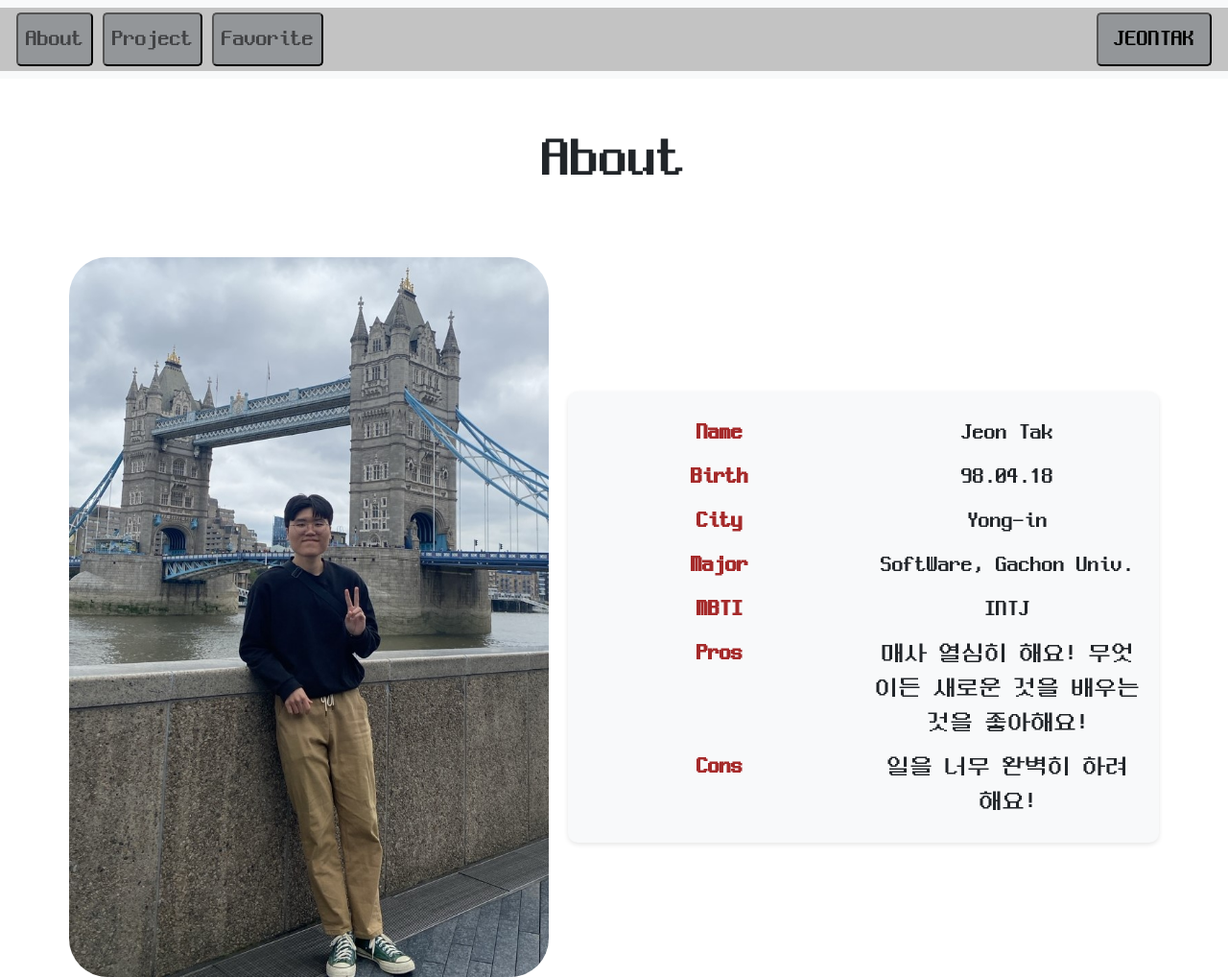
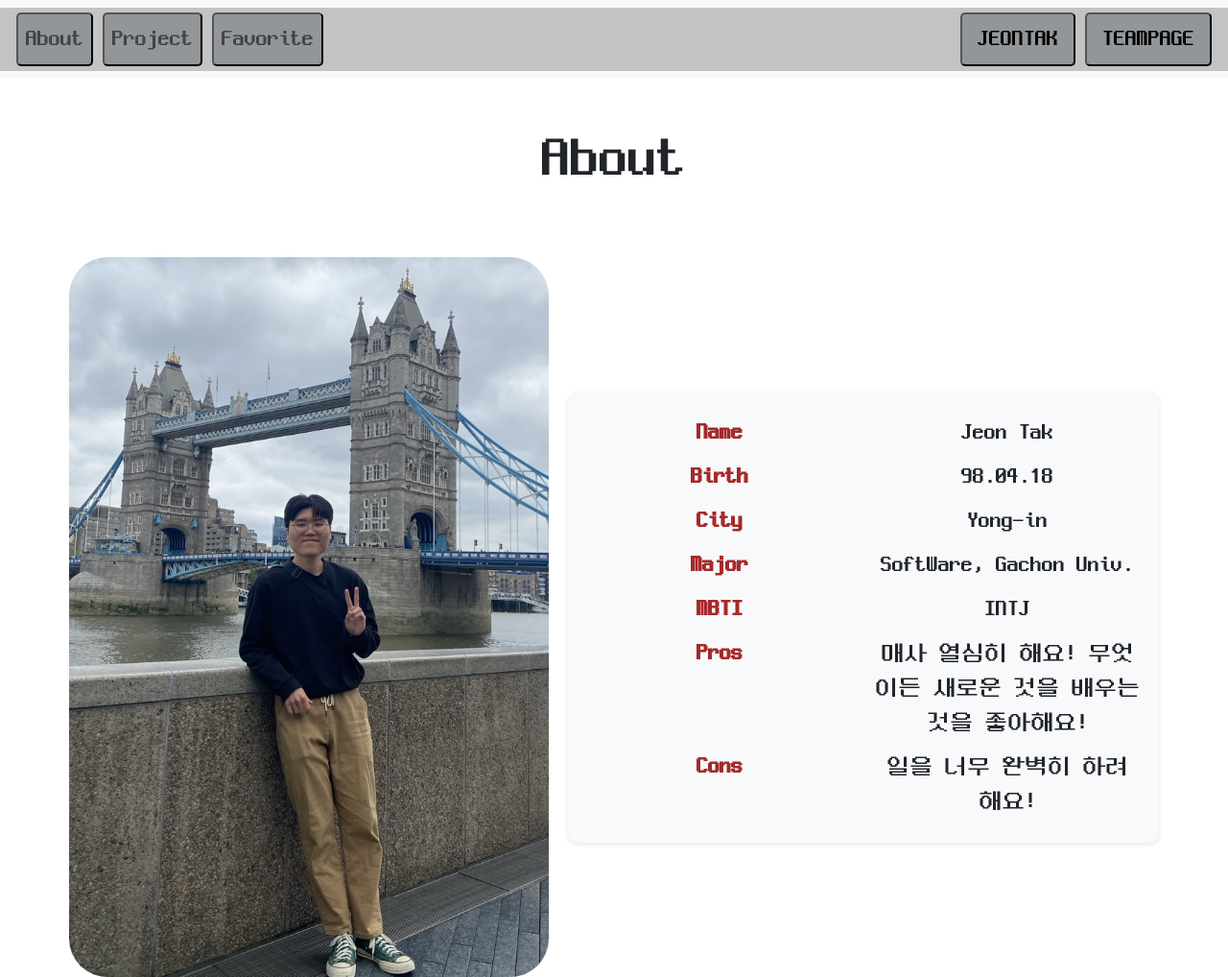
Before and after one commit to JEONTAK/JEONTAK.github.io, a plain HTML site: page about.html in a window 1280 px wide. Shown: the top 1018 px of the page at 96% size. Drawn offline with nearby package versions, Linux system fonts and the light colour scheme.

Commit message:
Make team page btn

```diff
--- a/about.html
+++ b/about.html
@@ -25,6 +25,7 @@
                 </ul>
             </div>
             <button class="nav-link ms-auto" onclick="location.href='index.html'">JEONTAK</button>
+            <button class="nav-link" onclick="location.href='https://1321-mini-project.github.io/1321.github.io/'">TEAMPAGE</button>
         </div>
     </nav>
 </head>
```
Also changed, not shown: favorite.html (+1 -0 lines), index.html (+1 -0 lines), project.html (+1 -0 lines).
